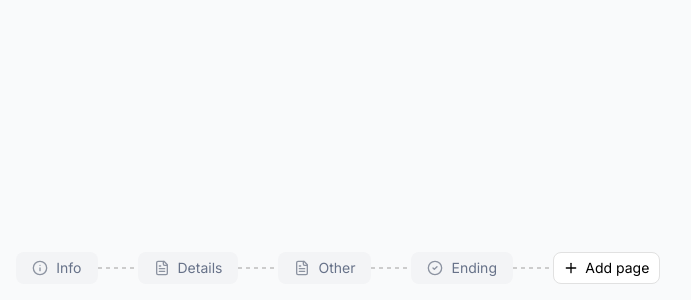
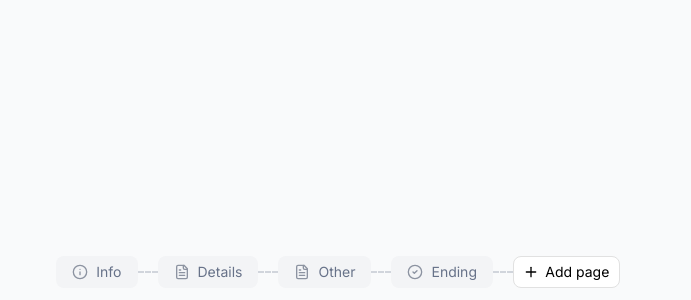
Before and after one commit to manualv92/fillout-assessment, a Next.js app: page / in a window 1280 px wide. Shown: the part 500-800 px from the top of the page, without its empty margins (302-993 px from the left). Built offline with nearby package versions, Linux system fonts and the light colour scheme.

Commit message:
tailwind refactor

```diff
--- a/app/ui/divider.tsx
+++ b/app/ui/divider.tsx
@@ -14,14 +14,15 @@ export default function Divider({
 
   return (
     <div
-      className="divider-container"
+      className="group relative w-5 h-8 flex items-center justify-center"
       onClick={() => onInsert(index)}
       onMouseEnter={() => onHoverChange?.(true, index)}
       onMouseLeave={() => onHoverChange?.(false, index)}
     >
-      <div className="dashed-line" />
+      <div className="w-5 border-t-2 border-dashed border-gray-300 absolute z-0" />
       {!isDragging && (
-        <Icon name="plus-circle" strokeWidth={1.5} className="plus-button fill-background" />
+
+        <Icon name="plus-circle" strokeWidth={1.5} className="transition delay-50 duration-100 ease-in opacity-0 scale-0 flex items-center justify-center cursor-pointer z-10 fill-background hover:opacity-100 hover:scale-100" />
       )}
     </div>
   );
--- a/app/ui/navbar.css
+++ b/app/ui/navbar.css
@@ -1,77 +1,3 @@
-/* .navbar {
-  display: flex;
-  padding: 12px;
-  align-items: center;
-  justify-content: center;
-} */
-
-/* .nav-with-divider {
-  display: flex;
-  align-items: center;
-  position: relative;
-} */
-
-.divider-container {
-  position: relative;
-  width: 40px;
-  height: 40px;
-  display: flex;
-  align-items: center;
-  justify-content: center;
-  /* transition: all 0.2s ease; */
-}
-
-.dashed-line {
-  width: 100%;
-  height: 2px;
-  background-image: repeating-linear-gradient(to right,
-      #ccc,
-      #ccc 4px,
-      transparent 4px,
-      transparent 8px);
-  position: absolute;
-  z-index: 0;
-}
-
-.plus-button {
-  opacity: 0;
-  transition: opacity 0.3s ease, transform 0.3s ease;
-  transform: scale(0.5);
-  /* background: #0070f3; */
-  /* color: white; */
-  /* border-radius: 50%; */
-  width: 16px;
-  height: 16px;
-  display: flex;
-  align-items: center;
-  justify-content: center;
-  /* font-weight: bold; */
-  cursor: pointer;
-  z-index: 10;
-}
-
-.divider-container:hover .plus-button {
-  opacity: 1;
-  transform: scale(1);
-}
-
-.divider-container:hover {
-  /*transform: translateX(6px); /* opcional para dar sensación de separación */
-}
-
-.add-page-button {
-  display: flex;
-  background-color: #0070f3;
-  color: white;
-  border: none;
-  border-radius: 8px;
-  padding: 10px 16px;
-  cursor: pointer;
-  font-weight: bold;
-  /* transition: background 0.3s ease; */
-  white-space: nowrap;
-}
-
 .sortable-wrapper {
   transition: transform 0.2s ease;
   z-index: 20;
--- a/app/ui/navbar.tsx
+++ b/app/ui/navbar.tsx
@@ -17,7 +17,7 @@ const navItemsInitial = ['Info', 'Details', 'Other', 'Ending'];
 
 function AddPageButton({ onAdd, className }: { onAdd: () => void; className?: string }) {
   return (
-    <button className={`bg-background border border-border rounded-lg w-[106.7px] flex justify-center items-center gap-1.5 ${className ? ' ' + className : ''}`} onClick={onAdd} style={{ filter: 'drop-shadow(var(--color-shadow))' }}>
+    <button className={`cursor-pointer bg-background border border-border rounded-lg w-[106.7px] flex justify-center items-center gap-1.5 ${className ? ' ' + className : ''}`} onClick={onAdd} style={{ filter: 'drop-shadow(var(--color-shadow))' }}>
       <Icon name={"plus"} />
       <span className='text-sm'>Add page</span>
     </button>
--- a/app/ui/sorteableItem.tsx
+++ b/app/ui/sorteableItem.tsx
@@ -55,10 +55,10 @@ export default function SortableItem({
         onContextMenu(e, itemRef.current!);
       }}
 
-      className={`group relative flex items-center h-8 gap-2 px-4 py-2 rounded-lg cursor-pointer select-none whitespace-nowrap transition  text-default-label hover:bg-hover-button
+      className={`group z-20 relative flex items-center h-8 gap-2 px-4 py-2 rounded-lg cursor-pointer select-none whitespace-nowrap transition  text-default-label hover:bg-hover-button
         sortable-wrapper focus:bg-background focus:outline-blueAccent focus:text-primary
         ${isLeftOfHover ? 'push-left' : isRightOfHover ? 'push-right' : ''}
-        ${isDragging ? 'bg-gray-300 z-20' : 'bg-gray-100 z-10'}
+        ${isDragging ? 'bg-gray-300' : 'bg-gray-100'}
         ${isActive ? 'bg-white' : 'bg-default-button'}
       `}
     >
```
